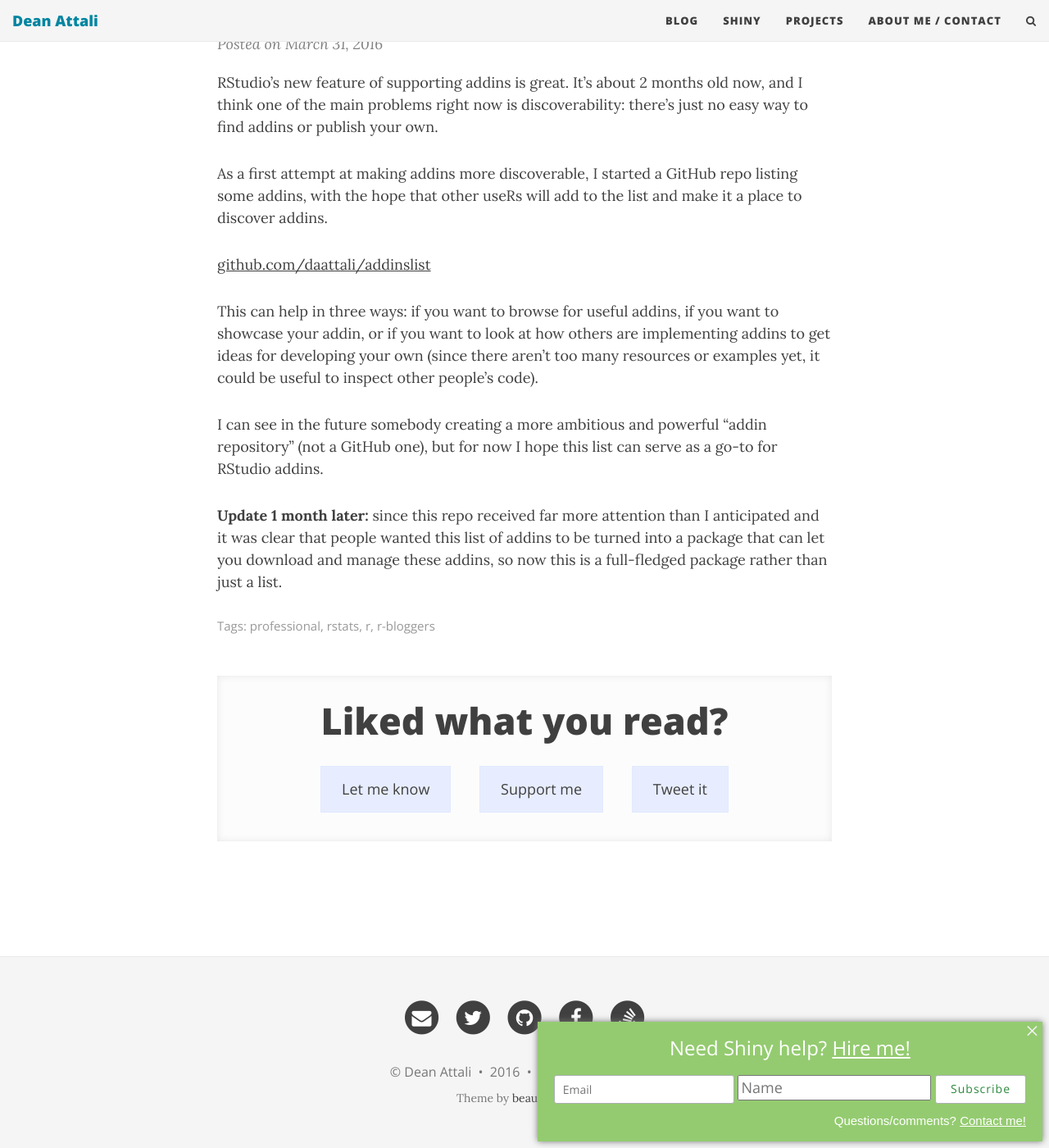
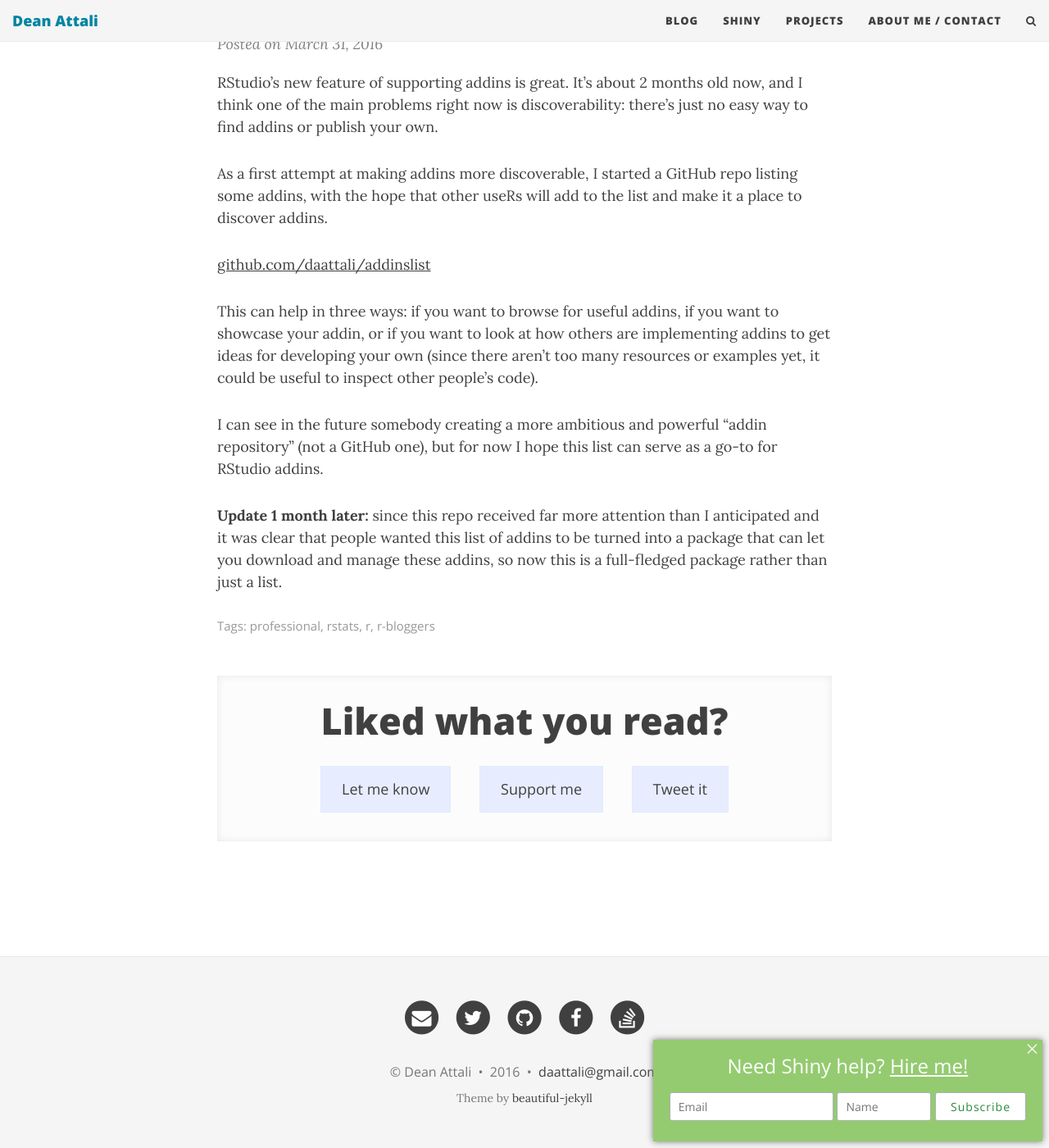
Before and after one commit to daattali/daattali.github.io, a Jekyll site: the page built from notblog/2016-03-30-rstudio-addins-list.md, in a window 1280 px wide and 1400 px high, scrolled down 209 px. Shown: the whole window at 82% size. Built offline with Jekyll 4.4.1, drawn with Linux system fonts in a browser that asks for light colours; nearby versions of some CDN libraries; comment, search, counter and statistics services are not loaded.

Commit message:
Update main.css

```diff
--- a/css/main.css
+++ b/css/main.css
@@ -669,8 +669,8 @@ pre code {
   display: block;
   display: none;
 }
-#mailchimp-subscribe-section #mce-EMAIL {
-  width: 200px;
+#mailchimp-subscribe-section #mce-EMAIL,
+#mailchimp-subscribe-section #mce-FNAME {
   padding: 0 10px;
   border: 1px solid #ABB0B2;
   border-radius: 3px;
@@ -680,6 +680,12 @@ pre code {
   display: inline-block;
   vertical-align: top;
   margin: 0;
+}
+#mailchimp-subscribe-section #mce-EMAIL {
+  width: 200px;
+}
+#mailchimp-subscribe-section #mce-FNAME {
+  width: 115px;
 }
 #mailchimp-subscribe-section #mc-embedded-subscribe {
   border-radius: 3px;
@@ -700,6 +706,7 @@ pre code {
   cursor: pointer;
 }
 #mailchimp-subscribe-section #mce-EMAIL,
+#mailchimp-subscribe-section #mce-FNAME,
 #mailchimp-subscribe-section #mc-embedded-subscribe {
   height: 30px;
   font-size: 14px;
@@ -709,19 +716,19 @@ pre code {
   #mailchimp-subscribe-section #mc_embed_signup label {
     font-size: 20px;
   }
-  #mailchimp-subscribe-section #mce-EMAIL {
-    width: 220px;
-  }
   #mailchimp-subscribe-section #mce-EMAIL,
+  #mailchimp-subscribe-section #mce-FNAME,
   #mailchimp-subscribe-section #mc-embedded-subscribe {
     height: 35px;
   }
 }
 @media only screen and (max-width: 500px) {
-  #mailchimp-subscribe-section #mce-EMAIL {
+  #mailchimp-subscribe-section #mce-EMAIL,
+  #mailchimp-subscribe-section #mce-FNAME {
     margin-bottom: 3px;
   }
   #mailchimp-subscribe-section #mce-EMAIL,
+  #mailchimp-subscribe-section #mce-FNAME,
   #mailchimp-subscribe-section #mc-embedded-subscribe {
     display: block;
     width: 100%;
@@ -785,6 +792,7 @@ pre code {
   font-size: 15px;
   text-align: right;
   margin-top: 10px;
+  display: none;
 }
 
 #scroll-box-hire {
```
